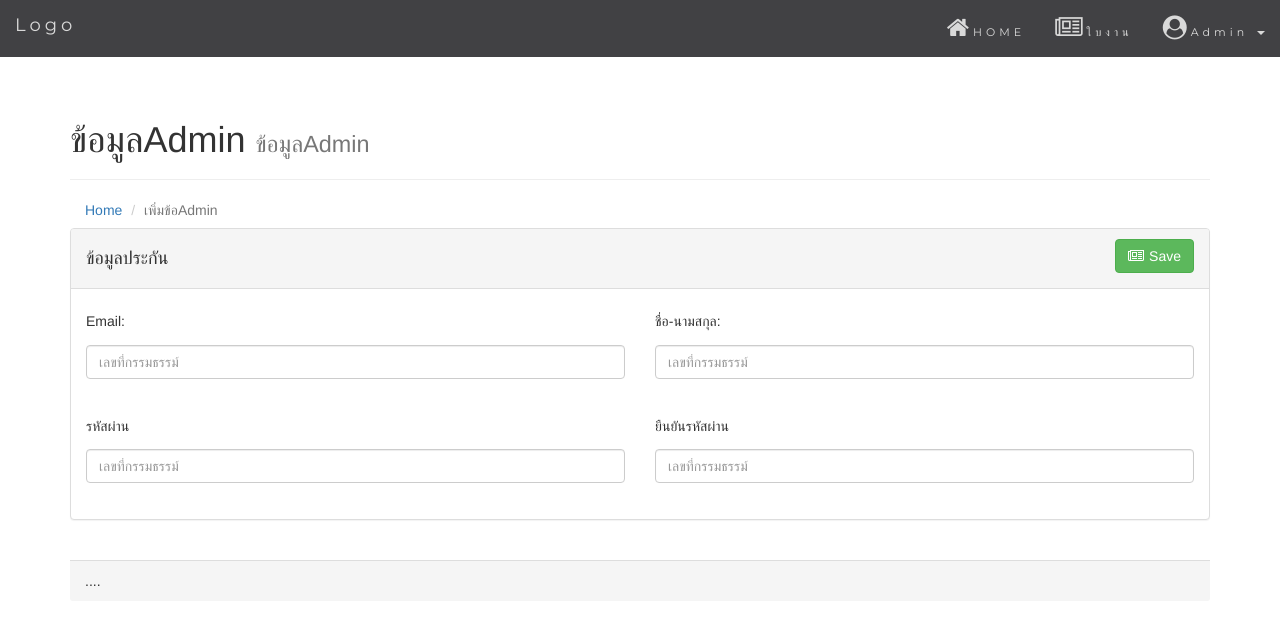
After one commit to yongyuthGithub/samnartrun, a CodeIgniter app: page /samnartrun/index.php/admin/edit in a window 1280 px wide. The commit adds this page. Shown: the top 625 px of the page. Run offline with CodeIgniter, Linux system fonts and the light colour scheme.

Commit message:
ไฟลNซ

```diff
--- /dev/null
+++ b/application/controllers/admin.php
@@ -0,0 +1,22 @@
+<?php
+
+defined('BASEPATH') OR exit('No direct script access allowed');
+require __DIR__ . '/../core/PCenter.php';
+
+class admin extends PCenter {
+
+    public function __construct() {
+        parent::__construct();
+    }
+
+    public function index() {
+        $data['page'] = 'master/Admin/admin_main';
+        $this->load->view('layout/nav', $data);
+    }
+
+    public function edit() {
+          $data['page'] = 'master/Admin/admin_edit';
+          $this->load->view('layout/nav', $data);
+    }
+
+}
--- a/application/views/layout/nav.php
+++ b/application/views/layout/nav.php
@@ -75,7 +75,7 @@
                                 <li><a href="<?php echo base_url('register/index') ?>"><i class="fa fa-users" style="font-size:24px"></i>ข้อมูลพนักงาน</a></li>
                                 <li><a href="<?php echo base_url('car/index') ?>"><i class="fa fa-car" style="font-size:24px"></i>ข้อมูลรถ</a></li>
                                 <li><a href="<?php echo base_url('insurance/index') ?>"><i class="fa fa-paste" style="font-size:24px"></i>ประกันรถ</a></li>
-                                <li><a href="#"><i class="fa fa-user-circle" style="font-size:24px"></i>Admin</a></li>
+                                <li><a href="<?php echo base_url('Admin/index') ?>"><i class="fa fa-user-circle" style="font-size:24px"></i>Admin</a></li>
                                 <li><a href="<?php echo base_url('customer/index') ?>"><i class="fa fa-user-o" style="font-size:24px"></i>ข้อมูลูกค้า</a></li>
                                 <li><a href="#"><i class="fa fa-list-alt" style="font-size:24px"></i>รายรับ</a></li>
                                 <li><a href="#"><i class="fa fa-list-alt" style="font-size:24px;color:red"></i>รายจ่าย</a></li>
--- /dev/null
+++ b/application/views/master/Admin/admin_edit.php
@@ -0,0 +1,71 @@
+<!DOCTYPE html>
+<!--
+To change this license header, choose License Headers in Project Properties.
+To change this template file, choose Tools | Templates
+and open the template in the editor.
+-->
+<div class="page-header">
+    <h1>ข้อมูลAdmin <small>ข้อมูลAdmin</small></h1>
+</div>
+<div class="col-12">
+    <ol class="breadcrumb">
+        <li><a href="<?php echo base_url('Admin/index'); ?> ">Home</a></li>
+        <li class="active">เพิ่มข้อAdmin</li>
+    </ol>
+    <div class="panel panel-default">
+        <div class="panel-heading">
+            <div class="row">
+                <div class="col-xs-6 ">
+                    <h4>
+                        <?php
+                        echo 'ข้อมูลประกัน';
+                        ?>
+                    </h4>
+                </div>
+                <div class="col-xs-6 text-right">
+                    <button type="button" class="btn btn-success"><i class="fa fa-newspaper-o" style="padding-right: 5px;"></i>Save</button>
+                </div>
+            </div>
+        </div>
+        <div class="panel-body">
+            <div class="row">
+                <div class="col-xs-6 ">
+                    <label for="exampleInputEmail1"><h5>Email:</h5></label>
+                    <input type="email" class="form-control" id="exampleInputEmail1" placeholder="เลขที่กรรมธรรม์">
+                </div>
+                <div class="col-xs-6 text-left">
+                    <label for="exampleInputEmail1"><h5>ชื่อ-นามสกุล:</h5></label>
+                    <input type="email" class="form-control" id="exampleInputEmail1" placeholder="เลขที่กรรมธรรม์">
+
+                </div>
+            </div>
+        </div>
+        <div class="panel-body">
+            <div class="row">
+                <div class="col-xs-6 ">
+                    <label for="exampleInputEmail1"><h5>รหัสผ่าน</h5></label>
+                    <input type="email" class="form-control" id="exampleInputEmail1" placeholder="เลขที่กรรมธรรม์">
+                </div>
+                <div class="col-xs-6 text-left">
+                    <label for="exampleInputEmail1"><h5>ยืนยันรหัสผ่าน</h5></label>
+                    <input type="email" class="form-control" id="exampleInputEmail1" placeholder="เลขที่กรรมธรรม์">
+
+                </div>
+            </div>
+            <br>
+            <div class="row">
+                <div class="col-xs-6 text-center">
+
+                </div>
+
+            </div>
+
+        </div>
+    </div>
+</div>
+<br>
+
+<div class="panel-footer">
+    ....
+</div>
+</div>
```
Also changed, not shown: application/views/master/Admin/admin_main.php (added, +55 -0 lines).
